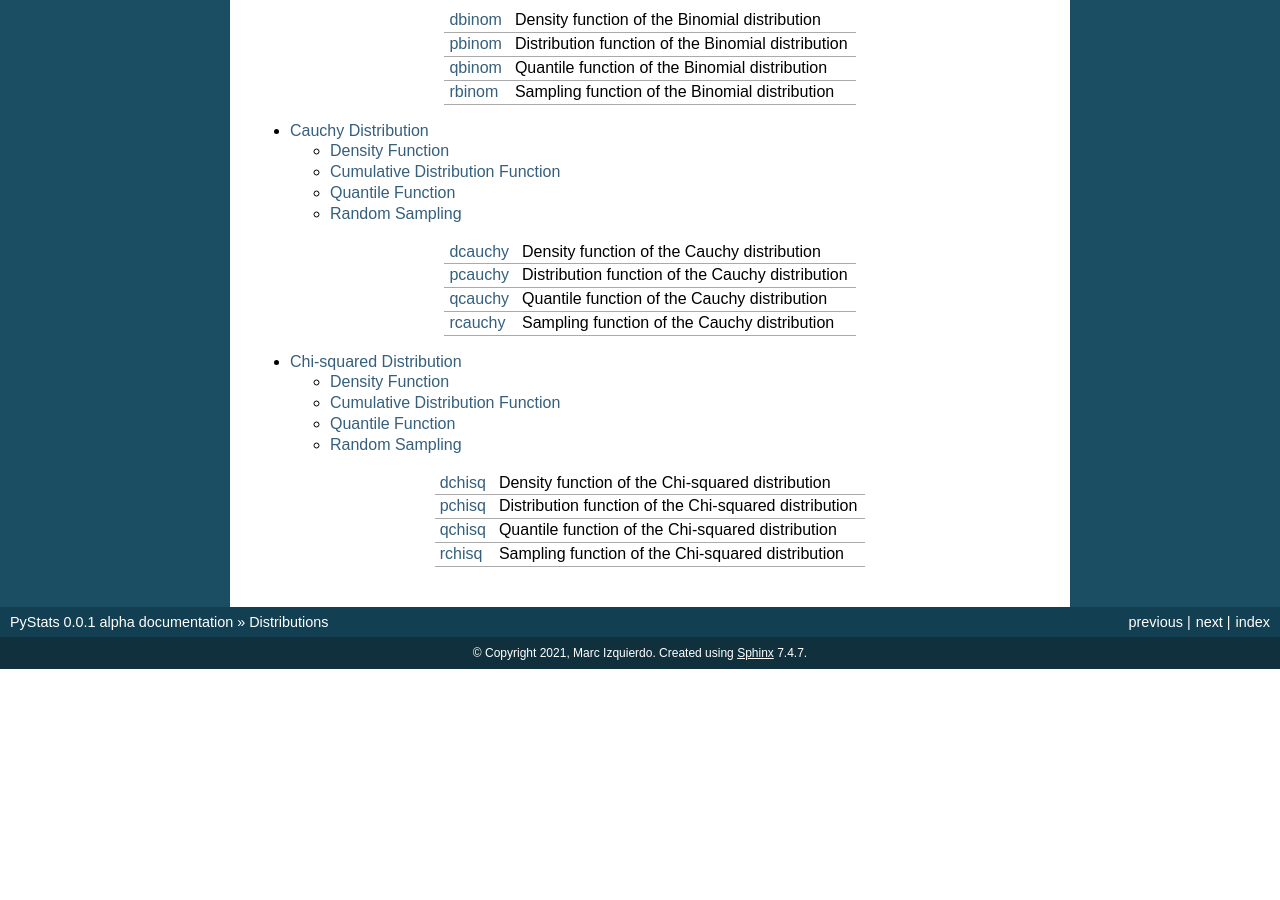
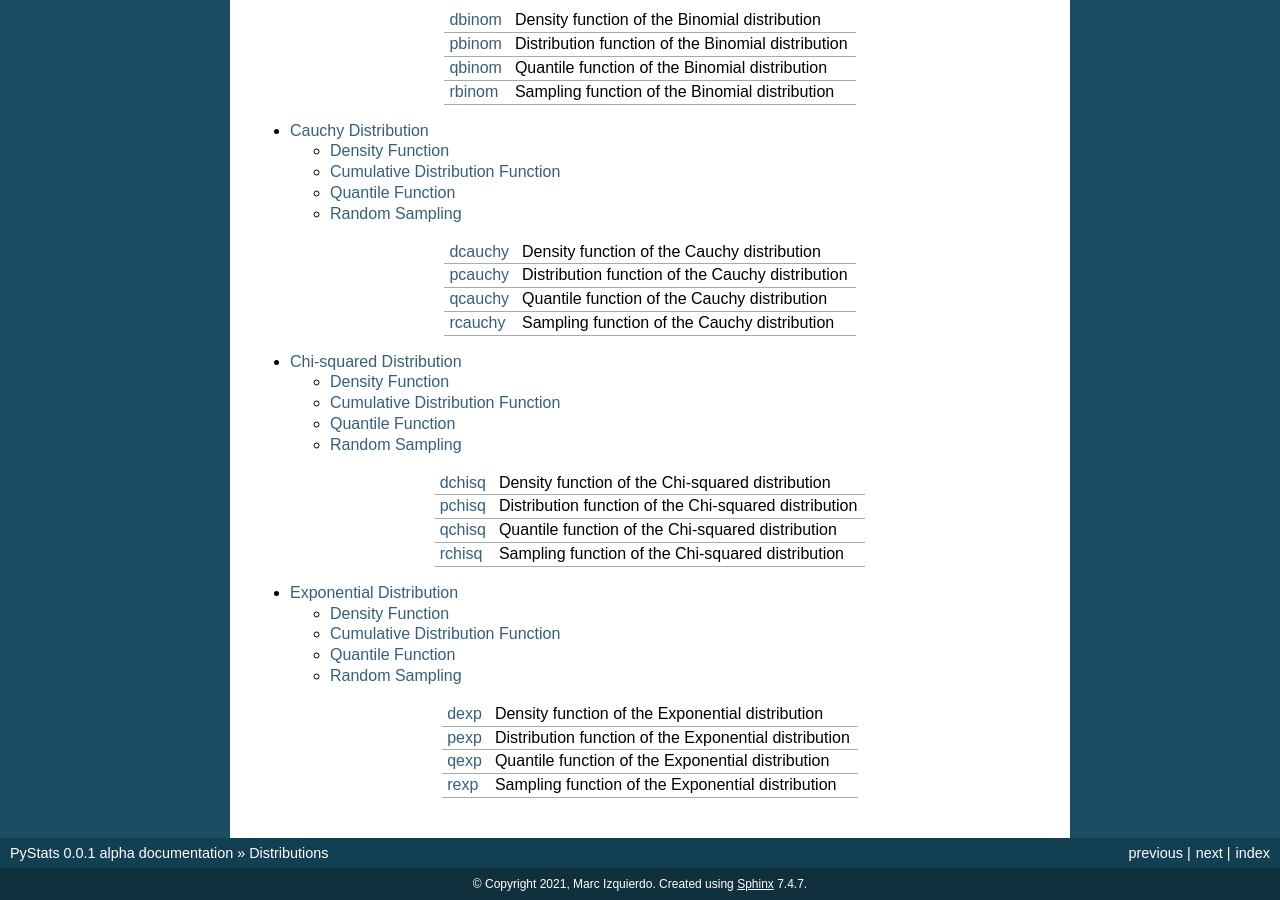
Before and after one commit to marcizhu/PyStats, a Sphinx documentation site: the page built from docs/source/api/index.rst, in a window 1280 px wide and 900 px high, scrolled down 665 px. Built offline with Sphinx 7.4.7, drawn with Linux system fonts in a browser that asks for light colours; before the commit the page ends 1334 px from its top, so only the background shows below that.

Commit message:
Added docs for Exponential distribution

```diff
--- a/docs/source/api/index.rst
+++ b/docs/source/api/index.rst
@@ -103,3 +103,18 @@ Distributions
 +----------------------------------------+--------------------------------------------------------------+
 | :ref:`rchisq <rchisq-func-ref1>`       | Sampling function of the Chi-squared distribution            |
 +----------------------------------------+--------------------------------------------------------------+
+
+.. toctree::
+   :maxdepth: 2
+
+   Exponential
+
++----------------------------------------+--------------------------------------------------------------+
+| :ref:`dexp <dexp-func-ref1>`           | Density function of the Exponential distribution             |
++----------------------------------------+--------------------------------------------------------------+
+| :ref:`pexp <pexp-func-ref1>`           | Distribution function of the Exponential distribution        |
++----------------------------------------+--------------------------------------------------------------+
+| :ref:`qexp <qexp-func-ref1>`           | Quantile function of the Exponential distribution            |
++----------------------------------------+--------------------------------------------------------------+
+| :ref:`rexp <rexp-func-ref1>`           | Sampling function of the Exponential distribution            |
++----------------------------------------+--------------------------------------------------------------+
```
Also changed, not shown: docs/source/api/Exponential.rst (added, +106 -0 lines), 1 other file.
